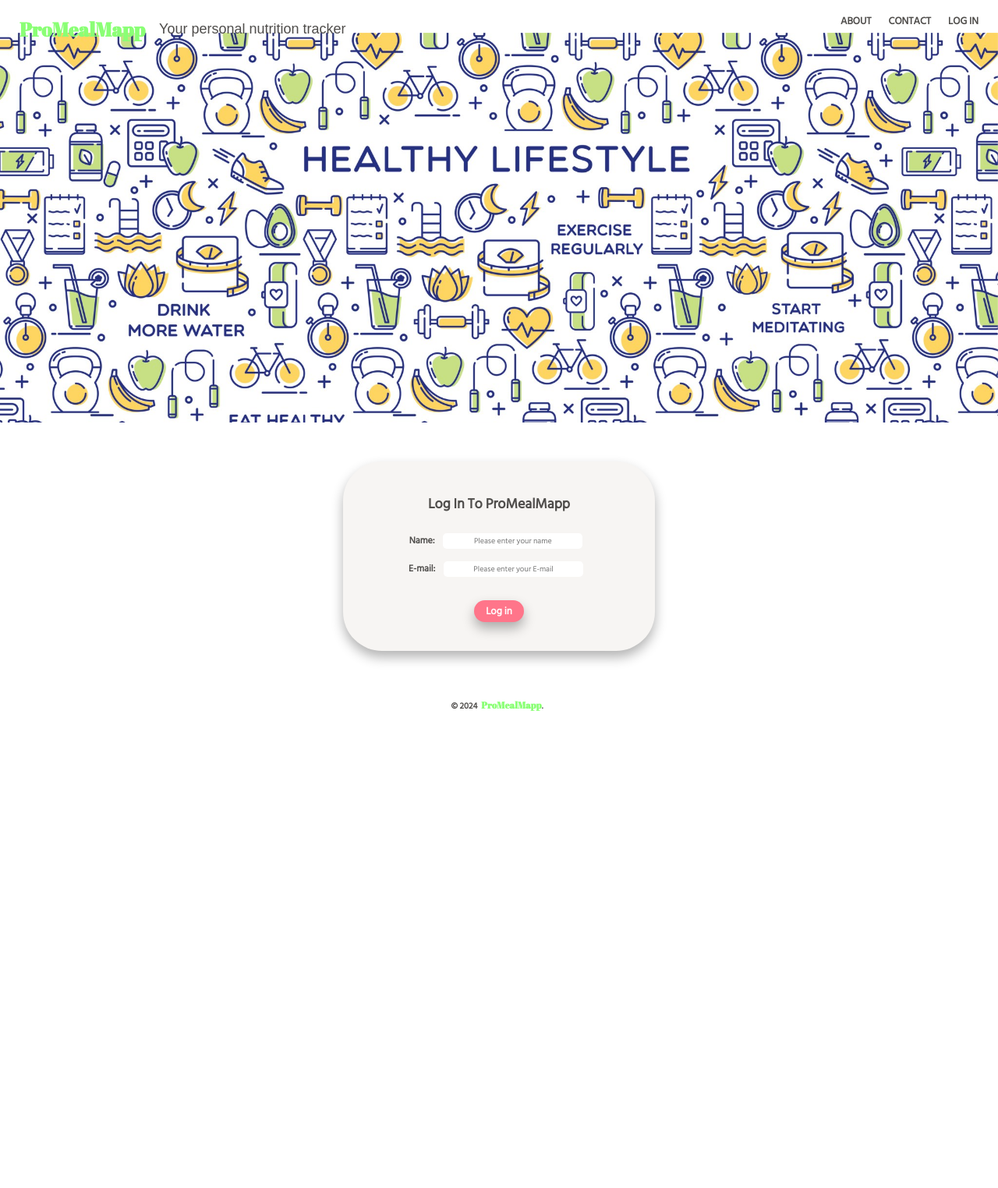
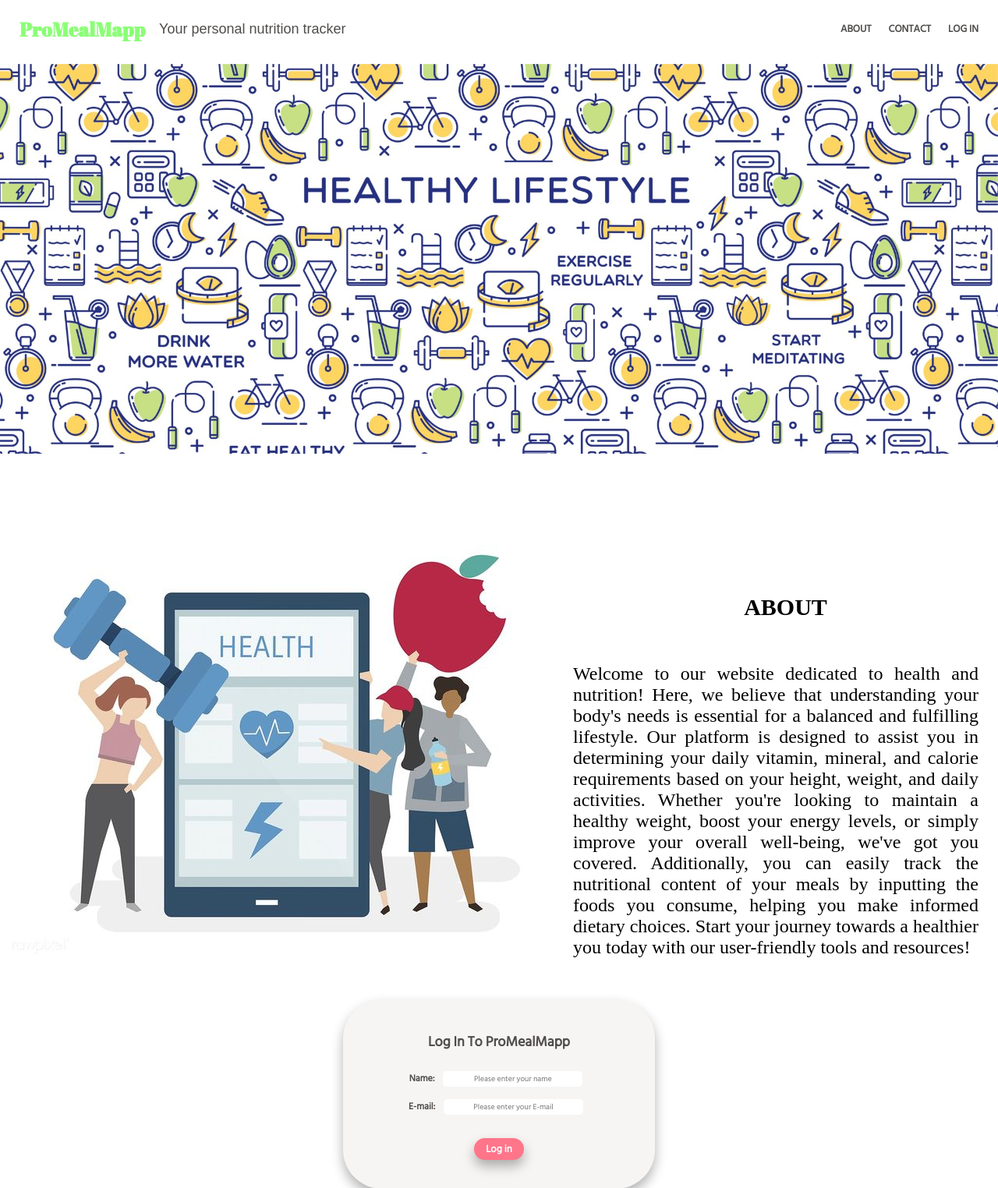
Before and after one commit to Eozerr/proMealMapp, a Django app: page / in a window 1280 px wide. Shown: the top 1524 px of the page at 78% size. Before the commit the page ends 912 px from the top, so only its background shows below. Run offline with Django 4.2, Linux system fonts and the light colour scheme; some web fonts are replaced.

Commit message:
about section added

```diff
--- a/app/templates/index.html
+++ b/app/templates/index.html
@@ -3,7 +3,7 @@
 <html>
 
 <head>
-	<title>Planty</title>
+	<title>ProMealMapp</title>
 
 	<meta charset="UTF-8">
 	<meta name="description" content="Nutrition tracker">
@@ -14,7 +14,7 @@
     <link rel="stylesheet" href="{% static 'css/style.css' %}">
 
 	<link href="https://fonts.googleapis.com/css?family=Abril+Fatface|Hind+Siliguri|Pattaya" rel="stylesheet">
-	<link rel="stylesheet" type="text/css" href="planty_style.css">
+
 </head>
 
 <body>
@@ -25,10 +25,10 @@
 	</div>
 
 	<nav id="navUl">
-		<ul id="ulNav">
-			<li class="liNav"><a class="aNav" href="">ABOUT</a></li>
-			<li class="liNav"><a class="aNav" href="">CONTACT</a></li>
-			<li class="liNav"><a class="aNav" href="">LOG IN</a></li>
+		<ul id="ulNav" style="padding-top: 10px;">
+			<li class="liNav"><a id="goToAbout" class="aNav" href="">ABOUT</a></li>
+			<li class="liNav"><a id="goToContact" class="aNav" href="">CONTACT</a></li>
+			<li class="liNav"><a id="goToLogin" class="aNav" href="">LOG IN</a></li>
 		</ul>
 	</nav>
 
@@ -37,10 +37,18 @@
 
 
 <main id="mainOne">
-	<div class="area" >
 
+	<div class="area" style="margin-top: 40px;"></div>
+	<div id="about"class="container" style="display: flex; height: 400px; margin-top: 100px; margin-bottom: 200px;">
+		<div class="md1" style="height: 300px; flex:1 ">
+			<img src="{% static 'images/about3.jpg' %}" alt="">
+		</div>
+		<div class="md2" style="height: 300px; flex:1">
+			<h3 style="text-align: center; font-size: 30px; padding-top: 50px;">ABOUT</h3>
+			<p style="font-size: 24px; padding-top: 25px; text-align: justify; padding-right: 25px; ">Welcome to our website dedicated to health and nutrition! Here, we believe that understanding your body's needs is essential for a balanced and fulfilling lifestyle. Our platform is designed to assist you in determining your daily vitamin, mineral, and calorie requirements based on your height, weight, and daily activities. Whether you're looking to maintain a healthy weight, boost your energy levels, or simply improve your overall well-being, we've got you covered. Additionally, you can easily track the nutritional content of your meals by inputting the foods you consume, helping you make informed dietary choices. Start your journey towards a healthier you today with our user-friendly tools and resources!</p>
+
+		</div>
 	</div>
-
 
 	<div id="divLogIn">
 		<h2>Log In To ProMealMapp</h2>
--- a/static/css/style.css
+++ b/static/css/style.css
@@ -38,6 +38,9 @@ body {
     background-size: cover;
 
 }
+
+
+
 
 #paragLogo {
     font-family: 'Pattaya', sans-serif;
--- a/static/js/script.js
+++ b/static/js/script.js
@@ -953,3 +953,11 @@ function deleteRow() {
 
     rowIndexMyPlate--;
 }
+
+document.getElementById("goToAbout").addEventListener("click", function (event) {
+    event.preventDefault();
+    const contactSection = document.getElementById("about");
+    const offset = 50; // Başlangıç yüksekliği
+    const targetPosition = contactSection.offsetTop - offset;
+    window.scrollTo({ top: targetPosition, behavior: "smooth" });
+});
```
Also changed, not shown: static/images/about.jpg (added), static/images/about2.jpg (added), static/images/about3.jpg (added).
